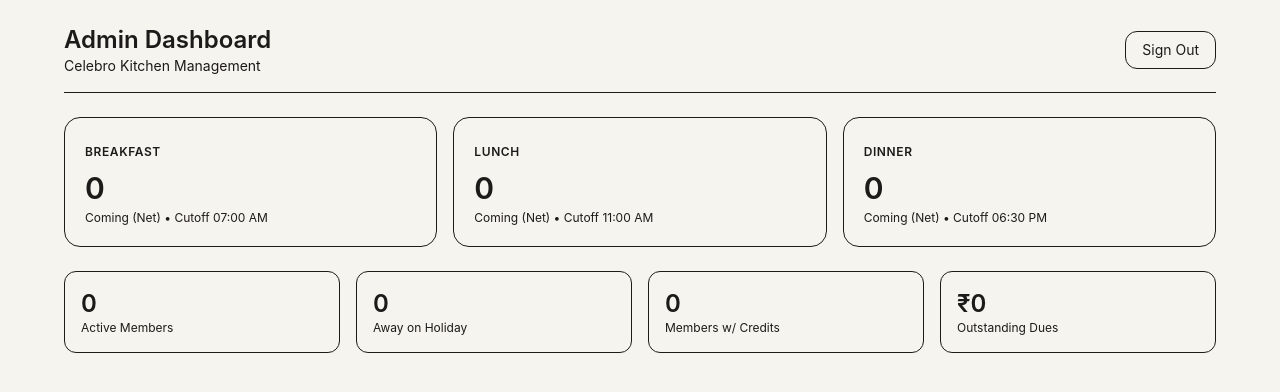
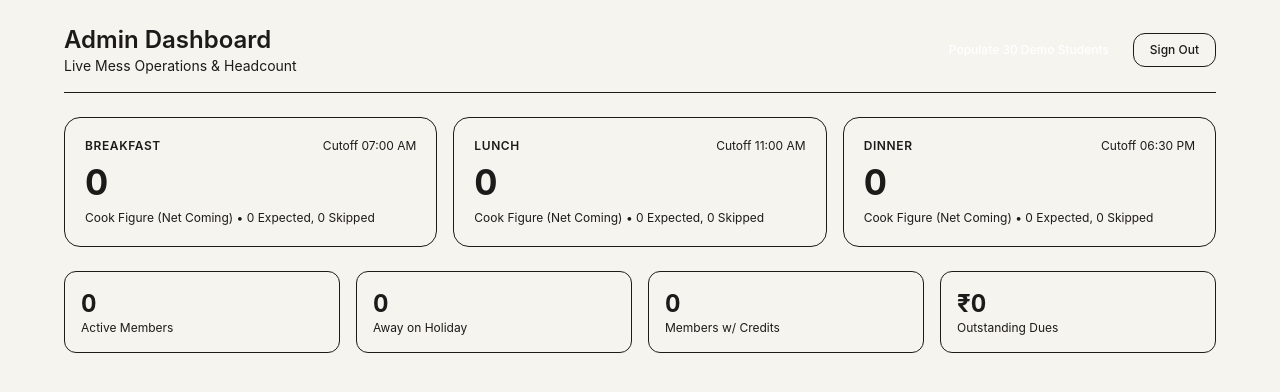
Before and after one commit to navinchaudharyshamli-arch/CelebroKitchen, a Next.js app: page /admin in a window 1280 px wide. Shown: the top 392 px of the page. Built offline with nearby package versions, Linux system fonts and the light colour scheme; no server answers; the database is empty.

Commit message:
Add live Admin Dashboard stats API and 30-demo-student seeding button

```diff
--- a/src/app/(admin)/admin/page.tsx
+++ b/src/app/(admin)/admin/page.tsx
@@ -1,57 +1,132 @@
 'use client';
 
+import { useState, useEffect } from 'react';
+
 export default function AdminDashboardPage() {
+  const [loading, setLoading] = useState(true);
+  const [seeding, setSeeding] = useState(false);
+  const [stats, setStats] = useState({
+    activeMembers: 0,
+    awayOnHoliday: 0,
+    membersWithCredits: 0,
+    outstandingDues: 0,
+    breakfast: { expected: 0, skipped: 0, extra: 0, netComing: 0 },
+    lunch: { expected: 0, skipped: 0, extra: 0, netComing: 0 },
+    dinner: { expected: 0, skipped: 0, extra: 0, netComing: 0 },
+  });
+
+  const fetchDashboardData = async () => {
+    try {
+      const res = await fetch('/api/admin/dashboard-stats');
+      if (res.ok) {
+        const data = await res.json();
+        setStats(data);
+      }
+    } catch (err) {
+      console.error(err);
+    } finally {
+      setLoading(false);
+    }
+  };
+
+  useEffect(() => {
+    fetchDashboardData();
+  }, []);
+
+  const handlePopulateDemoData = async () => {
+    setSeeding(true);
+    try {
+      const res = await fetch('/api/seed', { method: 'POST' });
+      if (res.ok) {
+        await fetchDashboardData();
+        alert('30 Demo Students & Active Subscriptions Created!');
+      } else {
+        alert('Failed to seed demo data');
+      }
+    } catch (err) {
+      alert('Error running seed');
+    } finally {
+      setSeeding(false);
+    }
+  };
+
   return (
-    <main className="min-h-screen bg-bg text-ink p-6">
+    <main className="min-h-screen bg-bg text-ink p-4 md:p-6">
       <div className="max-w-6xl mx-auto space-y-6">
-        <header className="flex justify-between items-center pb-4 border-b border-line">
+        <header className="flex flex-col sm:flex-row sm:items-center justify-between gap-4 pb-4 border-b border-line">
           <div>
             <h1 className="text-2xl font-semibold">Admin Dashboard</h1>
-            <p className="text-sm text-ink-2">Celebro Kitchen Management</p>
+            <p className="text-sm text-ink-2">Live Mess Operations & Headcount</p>
           </div>
+          <div className="flex space-x-2">
+            <button
+              onClick={handlePopulateDemoData}
+              disabled={seeding}
+              className="px-4 py-2 bg-accent text-white font-medium text-xs rounded-xl hover:opacity-90 transition-opacity disabled:opacity-50"
+            >
+              {seeding ? 'Seeding...' : 'Populate 30 Demo Students'}
+            </button>
             <a
               href="/admin-login"
-            className="px-4 py-2 bg-surface-2 border border-line text-sm rounded-xl hover:bg-line transition-colors"
+              className="px-4 py-2 bg-surface-2 border border-line text-xs font-medium rounded-xl hover:bg-line transition-colors"
             >
               Sign Out
             </a>
+          </div>
         </header>
 
-        {/* Meal Cards */}
+        {/* Live Meal Headcount Cards */}
         <section className="grid grid-cols-1 md:grid-cols-3 gap-4">
           <div className="bg-surface p-5 rounded-2xl border border-line">
+            <div className="flex justify-between items-center">
               <span className="text-xs font-semibold text-accent uppercase tracking-wider">Breakfast</span>
-            <div className="mt-2 text-3xl font-semibold tracking-tight">0</div>
-            <p className="text-xs text-ink-2 mt-1">Coming (Net) • Cutoff 07:00 AM</p>
+              <span className="text-xs text-ink-2">Cutoff 07:00 AM</span>
             </div>
+            <div className="mt-2 text-4xl font-bold tracking-tight tabular-nums">{stats.breakfast.netComing}</div>
+            <p className="text-xs text-ink-2 mt-2">
+              Cook Figure (Net Coming) • {stats.breakfast.expected} Expected, {stats.breakfast.skipped} Skipped
+            </p>
+          </div>
+
           <div className="bg-surface p-5 rounded-2xl border border-line">
+            <div className="flex justify-between items-center">
               <span className="text-xs font-semibold text-accent uppercase tracking-wider">Lunch</span>
-            <div className="mt-2 text-3xl font-semibold tracking-tight">0</div>
-            <p className="text-xs text-ink-2 mt-1">Coming (Net) • Cutoff 11:00 AM</p>
+              <span className="text-xs text-ink-2">Cutoff 11:00 AM</span>
             </div>
+            <div className="mt-2 text-4xl font-bold tracking-tight tabular-nums">{stats.lunch.netComing}</div>
+            <p className="text-xs text-ink-2 mt-2">
+              Cook Figure (Net Coming) • {stats.lunch.expected} Expected, {stats.lunch.skipped} Skipped
+            </p>
+          </div>
+
           <div className="bg-surface p-5 rounded-2xl border border-line">
+            <div className="flex justify-between items-center">
               <span className="text-xs font-semibold text-accent uppercase tracking-wider">Dinner</span>
-            <div className="mt-2 text-3xl font-semibold tracking-tight">0</div>
-            <p className="text-xs text-ink-2 mt-1">Coming (Net) • Cutoff 06:30 PM</p>
+              <span className="text-xs text-ink-2">Cutoff 06:30 PM</span>
+            </div>
+            <div className="mt-2 text-4xl font-bold tracking-tight tabular-nums">{stats.dinner.netComing}</div>
+            <p className="text-xs text-ink-2 mt-2">
+              Cook Figure (Net Coming) • {stats.dinner.expected} Expected, {stats.dinner.skipped} Skipped
+            </p>
           </div>
         </section>
 
         {/* Overview Stats */}
         <section className="grid grid-cols-2 sm:grid-cols-4 gap-4">
           <div className="bg-surface p-4 rounded-xl border border-line">
-            <div className="text-2xl font-semibold">0</div>
+            <div className="text-2xl font-bold tabular-nums">{stats.activeMembers}</div>
             <p className="text-xs text-ink-2">Active Members</p>
           </div>
           <div className="bg-surface p-4 rounded-xl border border-line">
-            <div className="text-2xl font-semibold">0</div>
+            <div className="text-2xl font-bold tabular-nums">{stats.awayOnHoliday}</div>
             <p className="text-xs text-ink-2">Away on Holiday</p>
           </div>
           <div className="bg-surface p-4 rounded-xl border border-line">
-            <div className="text-2xl font-semibold">0</div>
+            <div className="text-2xl font-bold tabular-nums">{stats.membersWithCredits}</div>
             <p className="text-xs text-ink-2">Members w/ Credits</p>
           </div>
           <div className="bg-surface p-4 rounded-xl border border-line">
-            <div className="text-2xl font-semibold">₹0</div>
+            <div className="text-2xl font-bold tabular-nums">₹{stats.outstandingDues}</div>
             <p className="text-xs text-ink-2">Outstanding Dues</p>
           </div>
         </section>
--- /dev/null
+++ b/src/app/api/admin/dashboard-stats/route.ts
@@ -0,0 +1,81 @@
+import { NextResponse } from 'next/server';
+import { createClient } from '@supabase/supabase-js';
+
+export async function GET() {
+  try {
+    const supabaseUrl = process.env.SUPABASE_URL || 'https://oxvthtlcsrnnunwrvtth.supabase.co';
+    const supabaseKey = process.env.SUPABASE_SERVICE_ROLE_KEY || 'eyJhbGciOiJIUzI1NiIsInR5cCI6IkpXVCJ9.dummy';
+    const supabase = createClient(supabaseUrl, supabaseKey);
+
+    const todayStr = new Date().toISOString().split('T')[0];
+
+    // Active members
+    const { count: activeMembers } = await supabase
+      .from('members')
+      .select('*', { count: 'exact', head: true })
+      .eq('status', 'active');
+
+    // Away on holiday today
+    const { count: awayOnHoliday } = await supabase
+      .from('holidays')
+      .select('*', { count: 'exact', head: true })
+      .lte('start_date', todayStr)
+      .gte('end_date', todayStr)
+      .is('cancelled_at', null);
+
+    // Members with positive credits
+    const { data: ledgerRows } = await supabase.from('credit_ledger').select('member_id, delta');
+    const creditBalances: Record<string, number> = {};
+    (ledgerRows || []).forEach((row) => {
+      creditBalances[row.member_id] = (creditBalances[row.member_id] || 0) + row.delta;
+    });
+    const membersWithCredits = Object.values(creditBalances).filter((b) => b > 0).length;
+
+    // Headcounts per meal today
+    const { data: meals } = await supabase.from('meals').select('id, code').order('sort_order');
+    const mealStats: Record<string, { expected: number; skipped: number; extra: number; netComing: number }> = {
+      breakfast: { expected: 0, skipped: 0, extra: 0, netComing: 0 },
+      lunch: { expected: 0, skipped: 0, extra: 0, netComing: 0 },
+      dinner: { expected: 0, skipped: 0, extra: 0, netComing: 0 },
+    };
+
+    if (meals) {
+      for (const meal of meals) {
+        const { data: entries } = await supabase
+          .from('meal_entries')
+          .select('status, is_extra')
+          .eq('entry_date', todayStr)
+          .eq('meal_id', meal.id);
+
+        let exp = 0;
+        let skip = 0;
+        let ext = 0;
+
+        (entries || []).forEach((e) => {
+          if (e.status === 'expected' && !e.is_extra) exp++;
+          if (e.status === 'skipped') skip++;
+          if (e.status === 'expected' && e.is_extra) ext++;
+        });
+
+        mealStats[meal.code] = {
+          expected: exp,
+          skipped: skip,
+          extra: ext,
+          netComing: exp + ext,
+        };
+      }
+    }
+
+    return NextResponse.json({
+      activeMembers: activeMembers || 0,
+      awayOnHoliday: awayOnHoliday || 0,
+      membersWithCredits,
+      outstandingDues: 0,
+      breakfast: mealStats.breakfast || { expected: 0, skipped: 0, extra: 0, netComing: 0 },
+      lunch: mealStats.lunch || { expected: 0, skipped: 0, extra: 0, netComing: 0 },
+      dinner: mealStats.dinner || { expected: 0, skipped: 0, extra: 0, netComing: 0 },
+    });
+  } catch (err: any) {
+    return NextResponse.json({ error: err.message }, { status: 500 });
+  }
+}
--- /dev/null
+++ b/src/app/api/seed/route.ts
@@ -0,0 +1,11 @@
+import { NextResponse } from 'next/server';
+import { seedDemoData } from '@/lib/db/seed-demo';
+
+export async function POST() {
+  try {
+    const res = await seedDemoData();
+    return NextResponse.json(res);
+  } catch (err: any) {
+    return NextResponse.json({ success: false, error: err.message }, { status: 500 });
+  }
+}
--- /dev/null
+++ b/src/lib/db/seed-demo.ts
@@ -0,0 +1,106 @@
+import { createClient } from '@supabase/supabase-js';
+
+export async function seedDemoData() {
+  const supabaseUrl = process.env.SUPABASE_URL || 'https://oxvthtlcsrnnunwrvtth.supabase.co';
+  const supabaseKey = process.env.SUPABASE_SERVICE_ROLE_KEY || 'eyJhbGciOiJIUzI1NiIsInR5cCI6IkpXVCJ9.dummy';
+  const supabase = createClient(supabaseUrl, supabaseKey);
+  // 1. Get Meals
+  const { data: meals } = await supabase.from('meals').select('*').order('sort_order');
+  if (!meals || meals.length === 0) return { success: false, error: 'No meals found. Please run seed.sql first.' };
+
+  const bId = meals.find((m) => m.code === 'breakfast')?.id || meals[0].id;
+  const lId = meals.find((m) => m.code === 'lunch')?.id || meals[1]?.id || meals[0].id;
+  const dId = meals.find((m) => m.code === 'dinner')?.id || meals[2]?.id || meals[0].id;
+
+  // 2. Generate 30 Members
+  const sampleNames = [
+    'Aarav Sharma', 'Vivaan Patel', 'Aditya Verma', 'Vihaan Gupta', 'Arjun Singh',
+    'Sai Kumar', 'Reyansh Joshi', 'Ayaan Khan', 'Krishna Nair', 'Ishaan Reddy',
+    'Ananya Sen', 'Diya Mehta', 'Saanvi Rao', 'Aadhya Bhat', 'Priya Roy',
+    'Kavya Malhotra', 'Anika Choudhury', 'Navya Mishra', 'Riya Kapoor', 'Sara Agarwal',
+    'Rohan Saxena', 'Karan Pillai', 'Dev Shah', 'Kabir Das', 'Yash Trivedi',
+    'Meera Pandey', 'Tanvi Deshmukh', 'Pooja Iyer', 'Nisha Yadav', 'Neha Bose'
+  ];
+
+  const createdMembers = [];
+
+  for (let i = 0; i < 30; i++) {
+    const code = `CK-${(i + 1).toString().padStart(4, '0')}`;
+    const name = sampleNames[i];
+    const email = `student${i + 1}@example.com`;
+    const phone = `98765${(10000 + i).toString()}`;
+
+    const { data: member } = await supabase
+      .from('members')
+      .upsert({
+        member_code: code,
+        full_name: name,
+        email,
+        phone,
+        status: 'active',
+        must_change_pin: false,
+      }, { onConflict: 'member_code' })
+      .select()
+      .single();
+
+    if (member) createdMembers.push(member);
+  }
+
+  // 3. Create active subscriptions & calendar entries for today
+  const todayStr = new Date().toISOString().split('T')[0];
+
+  for (const m of createdMembers) {
+    const { data: sub } = await supabase
+      .from('subscriptions')
+      .insert({
+        member_id: m.id,
+        plan_type: 'monthly',
+        meal_ids: [bId, lId, dId],
+        start_date: '2026-10-01',
+        end_date: '2026-10-31',
+        terms: {
+          credit_scope: 'any',
+          credit_policy: 'rollover',
+          rollover_cap: null,
+          credit_expiry_days: 30,
+        },
+        status: 'active',
+      })
+      .select()
+      .single();
+
+    if (sub) {
+      // Create expected meal entries for today
+      await supabase.from('meal_entries').upsert([
+        { member_id: m.id, subscription_id: sub.id, entry_date: todayStr, meal_id: bId, status: 'expected' },
+        { member_id: m.id, subscription_id: sub.id, entry_date: todayStr, meal_id: lId, status: 'expected' },
+        { member_id: m.id, subscription_id: sub.id, entry_date: todayStr, meal_id: dId, status: 'expected' },
+      ], { onConflict: 'member_id,entry_date,meal_id' });
+    }
+  }
+
+  // 4. Mark 5 students as skipped for today's Lunch
+  const skippingMembers = createdMembers.slice(0, 5);
+  for (const m of skippingMembers) {
+    const { data: entry } = await supabase
+      .from('meal_entries')
+      .update({ status: 'skipped', skip_count: 1, skipped_at: new Date().toISOString() })
+      .eq('member_id', m.id)
+      .eq('entry_date', todayStr)
+      .eq('meal_id', lId)
+      .select()
+      .single();
+
+    if (entry) {
+      await supabase.from('credit_ledger').upsert({
+        member_id: m.id,
+        delta: 1,
+        reason: 'skip',
+        idempotency_key: `demo_skip:${entry.id}`,
+        meal_entry_id: entry.id,
+      }, { onConflict: 'idempotency_key' });
+    }
+  }
+
+  return { success: true, member_count: createdMembers.length };
+}
```
Lines whose indentation alone changed are shown as unchanged.
